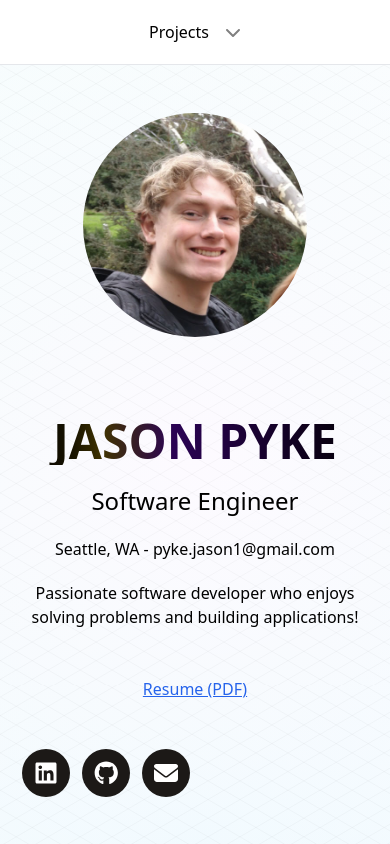
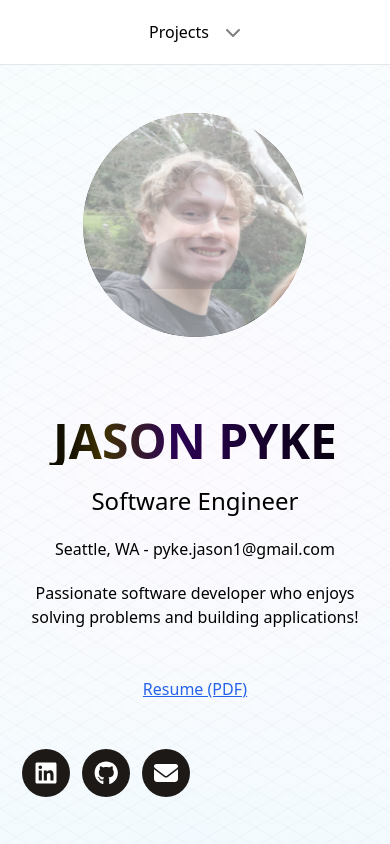
Before and after one commit to pyke-jason/portfolio-website, a Next.js app: page / in a window 390 px wide. Shown: the top 844 px of the page. Built offline with nearby package versions, Linux system fonts and the light colour scheme.

Commit message:
add user skeleton for loading, nav responsive improvements

```diff
--- a/components/Nav.tsx
+++ b/components/Nav.tsx
@@ -1,11 +1,11 @@
-import React, { Fragment, useEffect, useState } from "react";
-import { Menu, Transition } from "@headlessui/react";
+import React, { useEffect, useState } from "react";
 import Image from "next/image";
 import { PageDictionary } from "interfaces/PageDictionary";
 import { SectionAssignment } from "pages/index";
 import { FontAwesomeIcon } from "@fortawesome/react-fontawesome";
 import { faChevronDown, faCheck } from "@fortawesome/free-solid-svg-icons";
 import { PageData } from "interfaces/PageData";
+import UserSkeleton from "./UserSkeleton";
 
 interface MenuItemData {
 	page: PageData;
@@ -53,6 +53,8 @@ interface NavData extends PageDictionary {
 function Nav({ pages, activeSection, selectActive }: NavData) {
 	const [isOpen, setIsOpen] = useState(false);
 	const [atTop, setAtTop] = useState(true);
+	const [loading, setLoading] = useState(true);
+
 	useEffect(() => {
 		window.onscroll = function () {
 			if (window.scrollY == 0) {
@@ -64,9 +66,9 @@ function Nav({ pages, activeSection, selectActive }: NavData) {
 	}, []);
 	return (
 		<nav
-			className={`${
-				isOpen ? "max-h-96" : "max-h-20"
-			} ${atTop ? "" : ""} border-b md:max-h-full transition-all md:transition-none bg-white sticky z-50 top-0 md:w-72 md:h-screen md:border-r overflow-hidden flex md:text-center md:items-center`}
+			className={`${isOpen ? "max-h-96" : "max-h-20"} ${
+				atTop ? "" : ""
+			} border-b md:max-h-full transition-all md:transition-none bg-white sticky z-50 top-0 md:w-72 md:h-screen md:border-r overflow-hidden flex md:text-center md:items-center`}
 		>
 			<div id="mobile-menu" className="md:hidden w-full">
 				{pages.map((page, i) => {
@@ -85,20 +87,23 @@ function Nav({ pages, activeSection, selectActive }: NavData) {
 										setIsOpen(true);
 									}
 								}}
-								>{!isOpen && isActive && <FontAwesomeIcon color="gray" className="ml-4" icon={faChevronDown} />}</SmallMenuItem>
+							>
+								{!isOpen && isActive && <FontAwesomeIcon color="gray" className="ml-4" icon={faChevronDown} />}
+							</SmallMenuItem>
 						)
 					);
 				})}
 			</div>
 
-			<div className="hidden md:block ml-auto mr-16">
+			<div className="hidden md:block ml-auto mr-auto xl:mr-12">
 				<button
 					onClick={() => selectActive(pages[0])}
 					className={`${
 						activeSection.id == pages[0].id ? "scale-105" : ""
 					} overflow-hidden lg:w-36 lg:h-36 w-32 h-32 transition-transform relative rounded-full hidden md:block mb-8 hover:border-stone-300`}
 				>
-					<Image src="/images/headshot.JPG" layout="fill" objectFit="cover"/>
+					<Image onLoadingComplete={() => setLoading(false)} src="/images/headshot.JPG" layout="fill" objectFit="cover" />
+					{loading && <UserSkeleton className="w-full h-full" iconSize="8x" />}
 				</button>
 				<ul className="space-y-6">
 					{pages.map(
--- a/components/TitlePage.tsx
+++ b/components/TitlePage.tsx
@@ -1,11 +1,12 @@
 import PageProps from "interfaces/PageProps";
 import Image from "next/image";
 import Link from "next/link";
-import React from "react";
+import React, { useState } from "react";
 import Section from "./Section";
 import { UrlObject } from "url";
 import ContactDropdown from "./ContactDropdown";
 import IconLink from "./IconLink";
+import UserSkeleton from "./UserSkeleton";
 
 interface StyledLinkData {
 	href: string;
@@ -25,6 +26,7 @@ function StyledLink({ href, children, className }: StyledLinkData) {
 }
 
 function TitlePage({ data, onBecameActive }: PageProps) {
+	const [loading, setLoading] = useState(true);
 	return (
 		<>
 			<div className="fancy-background">
@@ -34,8 +36,9 @@ function TitlePage({ data, onBecameActive }: PageProps) {
 					onBecameActive={onBecameActive}
 				>
 					<div className="my-auto text-center md:text-left">
-						<div className="mx-auto md:hidden mb-20 w-56 h-56 rounded-full relative overflow-hidden">
-							<Image src="/images/headshot.JPG" layout="fill" objectFit="cover" />
+						<div className={`mx-auto md:hidden mb-20 w-56 h-56 rounded-full relative overflow-hidden`}>
+							<Image onLoadingComplete={() => setLoading(false)} src="/images/headshot.JPG" layout="fill" objectFit="cover" />
+							{loading && <UserSkeleton className="w-full h-full" iconSize="8x" />}
 						</div>
 						<h1 className="text-5xl title md:text-7xl xl:text-8xl font-bold uppercase mb-5">Jason Pyke</h1>
 						<h2 className="text-2xl mb-5">Software Engineer</h2>
--- /dev/null
+++ b/components/UserSkeleton.tsx
@@ -0,0 +1,19 @@
+import { FontAwesomeIcon } from "@fortawesome/react-fontawesome";
+
+import { faUser } from "@fortawesome/free-solid-svg-icons";
+import { SizeProp } from "@fortawesome/fontawesome-svg-core";
+
+interface UserSkeletonData {
+	className?: string;
+	iconSize: SizeProp;
+}
+
+export default function UserSkeleton({ className, iconSize }: UserSkeletonData) {
+	return (
+		<div
+			className={`${className} animate-pulse bg-slate-100 flex justify-center items-center mx-auto md:hidden rounded-full overflow-hidden`}
+		>
+			<FontAwesomeIcon className="text-slate-300" size={iconSize} icon={faUser} />
+		</div>
+	);
+}
```
Lines whose indentation alone changed are shown as unchanged.
